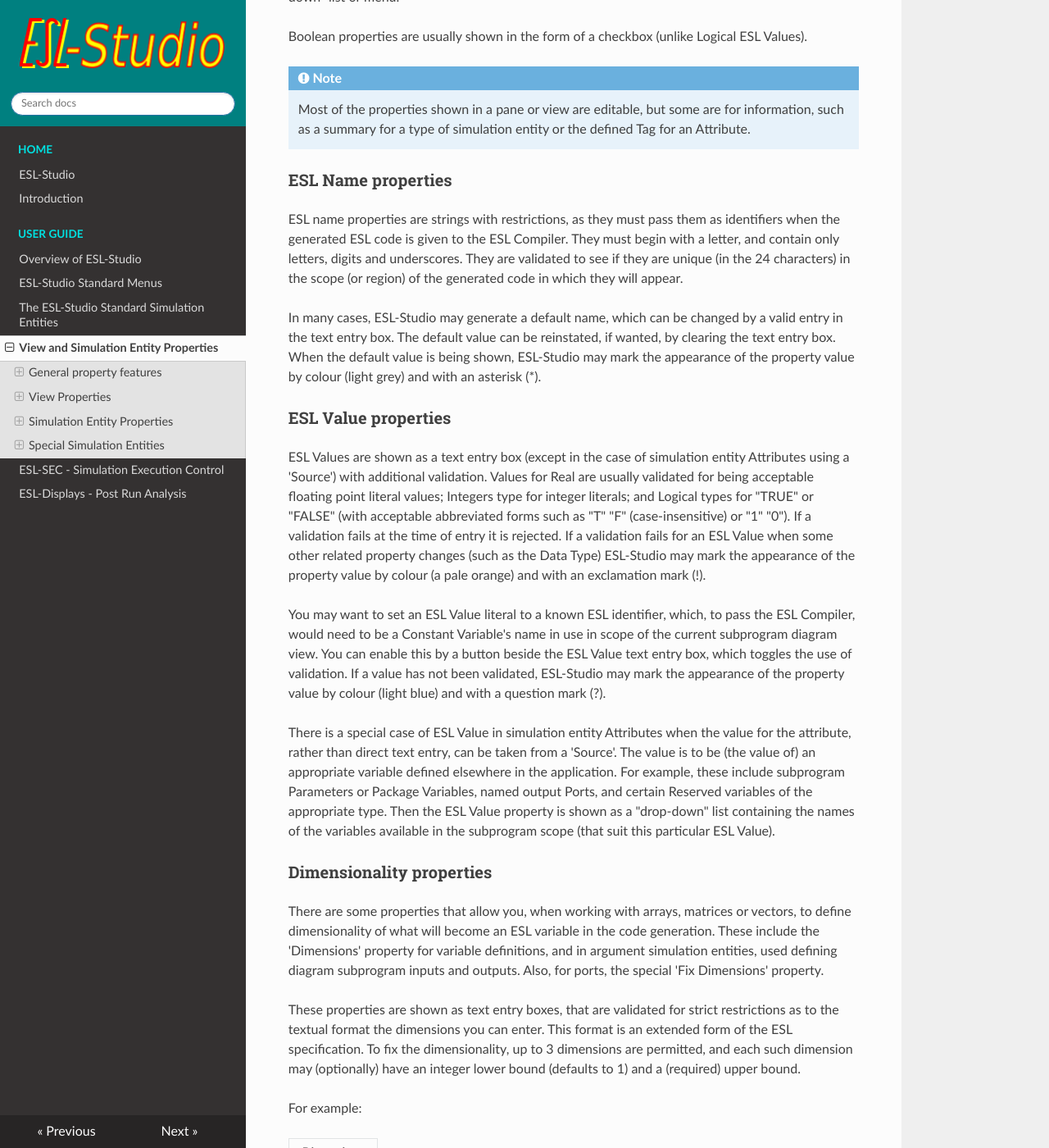
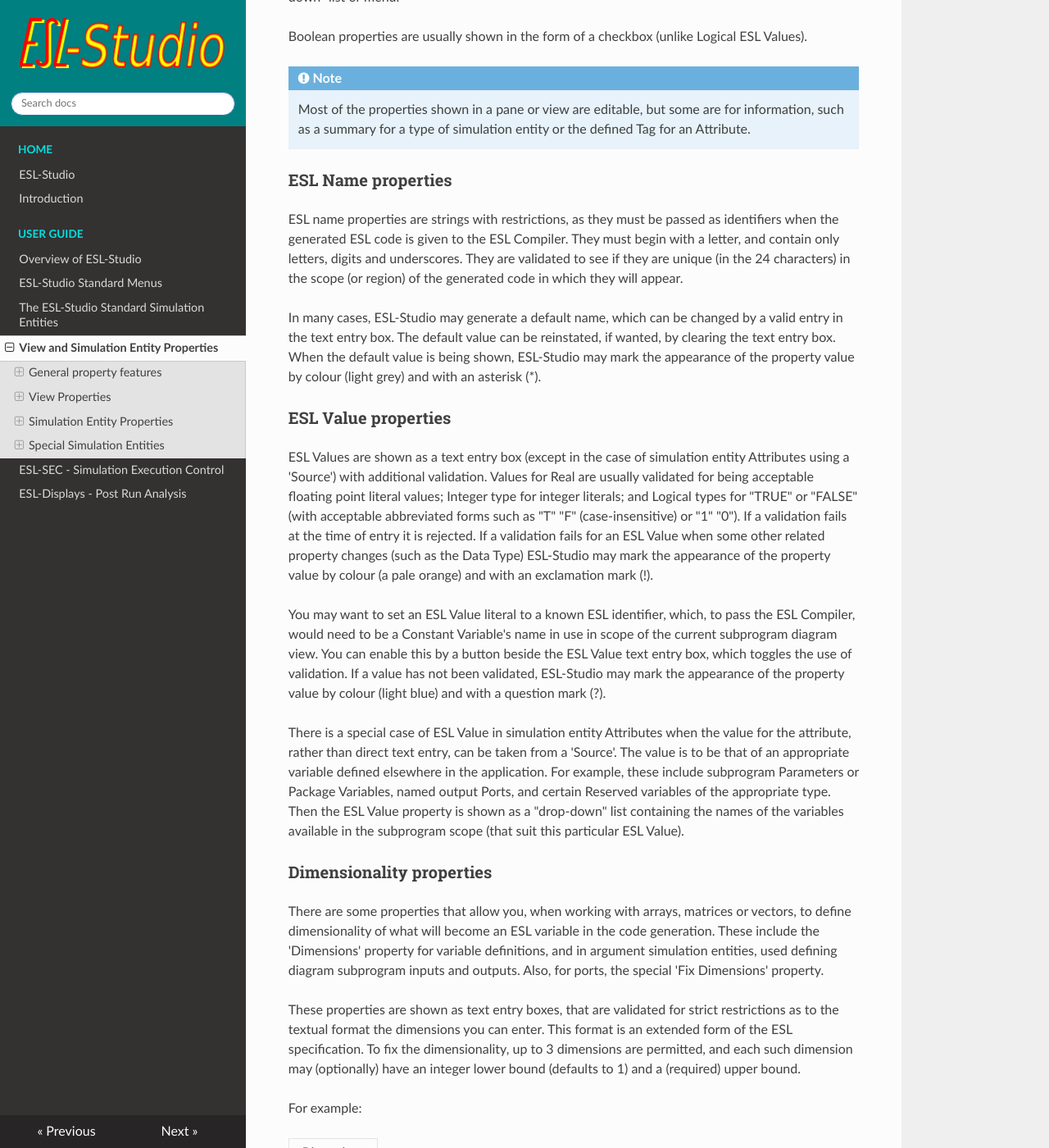
Before and after one commit to ryllank/esl-studio, an MkDocs documentation site: the page built from docs/webpages/guides/properties.md, in a window 1280 px wide and 1400 px high, scrolled down 881 px. Shown: the whole window at 82% size. Built offline with MkDocs 1.6.1, drawn with Linux system fonts in a browser that asks for light colours; some of the changed text lies outside the part shown.

Commit message:
Improvements to properties guide in webpages + correction for help hint for Segment Call delay in the esl-entities-std-definitions profile.

```diff
--- a/docs/webpages/guides/properties.md
+++ b/docs/webpages/guides/properties.md
@@ -49,8 +49,8 @@ Boolean properties are usually shown in the form of a checkbox
 
 ### ESL Name properties
 
-ESL name properties are strings with restrictions, as they must pass
-them as identifiers when the generated ESL code is given to the ESL
+ESL name properties are strings with restrictions, as they must be
+passed as identifiers when the generated ESL code is given to the ESL
 Compiler. They must begin with a letter, and contain only letters,
 digits and underscores. They are validated to see if they are unique
 (in the 24 characters) in the scope (or region) of the generated code
@@ -67,7 +67,7 @@ property value by colour (light grey) and with an asterisk (*).
 ESL Values are shown as a text entry box (except in the case of
 simulation entity Attributes using a 'Source') with additional
 validation. Values for Real are usually validated for being acceptable
-floating point literal values; Integers type for integer literals; and
+floating point literal values; Integer type for integer literals; and
 Logical types for "TRUE" or "FALSE" (with acceptable abbreviated forms
 such as "T" "F" (case-insensitive) or "1" "0"). If a validation fails
 at the time of entry it is rejected. If a validation fails for an ESL
@@ -85,7 +85,7 @@ ESL-Studio may mark the appearance of the property value by colour
 
 There is a special case of ESL Value in simulation entity Attributes
 when the value for the attribute, rather than direct text entry, can be
-taken from a 'Source'. The value is to be (the value of) an appropriate
+taken from a 'Source'. The value is to be that of an appropriate
 variable defined elsewhere in the application. For example, these
 include subprogram Parameters or Package Variables, named output Ports,
 and certain Reserved variables of the appropriate type. Then the ESL
@@ -595,7 +595,8 @@ The Segment Call simulation entity has an additional entity property:
 #### Code Insert
 
 The Code Insert simulation entity allows you to plant ESL code in the
-code that is generated for the subprogram diagram.
+code that is generated for the subprogram (Model, Segment, Submodel)
+diagram that it is in.
 
 It has an additional entity Code Insert Properties:
 
```
Also changed, not shown: other parts of docs/webpages/guides/properties.md (+4 -4 lines), 1 other file.
